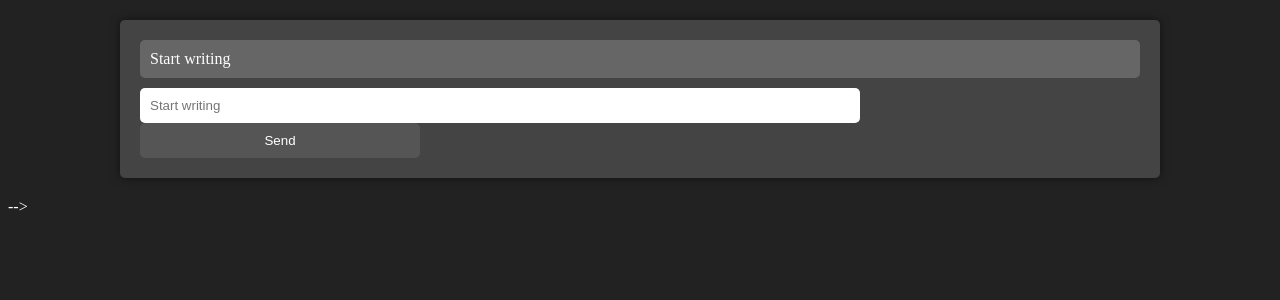
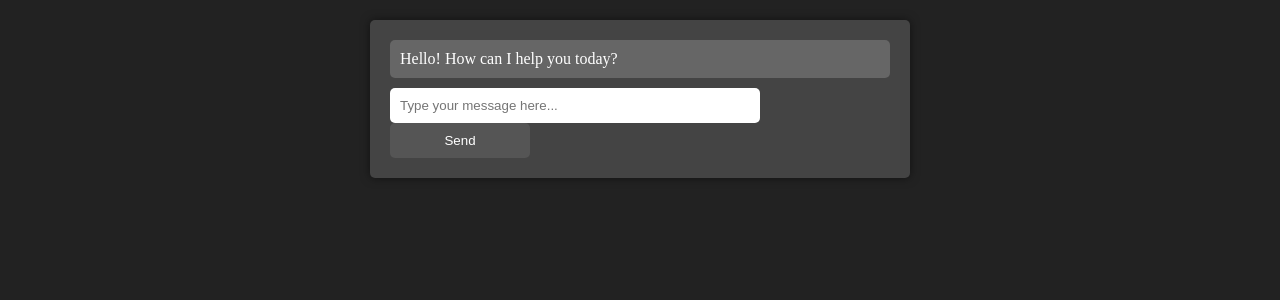
Before and after one commit to abhisingh977/talkgpt, a Flask app: page / in a window 1280 px wide. Shown: the top 300 px of the page. Run offline with Flask 2, Linux system fonts and the light colour scheme.

Commit message:
chat workinggit status

```diff
--- a/main.py
+++ b/main.py
@@ -1,43 +1,46 @@
 from flask import Flask, jsonify, request, render_template
-# from transformers import GPT2Tokenizer, GPT2LMHeadModel
-
+import os
+from transformers import GPT2Tokenizer, GPT2LMHeadModel
 app = Flask(__name__)
 
-# tokenizer = GPT2Tokenizer.from_pretrained("gpt2")
-# model = GPT2LMHeadModel.from_pretrained("/home/abhishek/abhi/gita/iss/good_model/checkpoint-4000-1")
+tokenizer = GPT2Tokenizer.from_pretrained("/app/model/")
+model = GPT2LMHeadModel.from_pretrained("/app/model/")
 #     # "/home/abhishek/abhi/gita/iss/good_model/checkpoint-3000-2"
 
-max_length = 75
+max_length = 60
 
 @app.route("/")
 def index():
     return render_template("index.html")
 
 
-# @app.route("/process-message", methods=["POST"])
-# def process_text():
-#     text = request.json["message"]
-#     # response = {'message': 'I received your message: ' + text}
-#     print(text)
+@app.route("/process-message", methods=["POST"])
+def process_text():
+    chatbot_response = ""
+    if data['response'] != '':
+        chatbot_response = data['response']
+
+    elif data['response'] == '':
+        user_input = chatbot_response + data['message']
+        print(user_input)
+        inputs = tokenizer.encode(user_input, return_tensors="pt")
+        outputs = model.generate(
+            inputs,
+            do_sample=True,
+            max_new_tokens=max_length,
+            pad_token_id=model.config.eos_token_id,
+            top_k=30,
+            early_stopping=True,
+            top_p=0.95,
+            repetition_penalty=20.0,
+        )
+        generated_text = tokenizer.decode(outputs[0], skip_special_tokens=True)
 
 
-#     inputs = tokenizer.encode(text, return_tensors="pt")
-#     outputs = model.generate(
-#         inputs,
-#         do_sample=True,
-#         max_new_tokens=max_length,
-#         pad_token_id=model.config.eos_token_id,
-#         top_k=50,
-#         early_stopping=True,
-#         top_p=0.95,
-#         repetition_penalty=50.0,
-#     )
+        data = {"message": generated_text[len(text):]}
 
-#     generated_text = tokenizer.decode(outputs[0], skip_special_tokens=True)
-#     data = {"message": generated_text[len(text):]}
-
-    # return jsonify(data)
+    return jsonify(data)
 
 
 if __name__ == "__main__":
-    app.run(debug=True)
+    app.run(debug=True, host="0.0.0.0", port=int(os.environ.get("PORT", 8080)))
--- /dev/null
+++ b/requirements.txt
@@ -0,0 +1,3 @@
+flask
+gunicorn
+transformers
--- a/templates/index.html
+++ b/templates/index.html
@@ -14,11 +14,11 @@
         border-radius: 5px;
         box-shadow: 0 0 10px rgba(0, 0, 0, 0.5);
         margin: 20px auto;
-        max-width: 1000px;
+        max-width: 500px;
       }
 
       #chatbot-messages {
-        max-height: 1000px;
+        max-height: 300px;
         overflow-y: auto;
       }
 
@@ -30,7 +30,7 @@
 
       .sent {
         background-color: #555;
-        text-align: left;
+        text-align: right;
       }
 
       .received {
@@ -58,14 +58,13 @@
   <body>
     <div id="chatbot-container">
       <div id="chatbot-messages">
-        <div class="message received">Start writing</div>
+        <div class="message received">Hello! How can I help you today?</div>
       </div>
       <form id="chatbot-form" onsubmit="submitForm(); return false;">
-        <input type="text" id="chatbot-input" placeholder="Start writing">
+        <input type="text" id="chatbot-input" placeholder="Type your message here...">
         <button type="submit">Send</button>
       </form>
     </div>
-
     <script>
       function submitForm() {
         var input = document.getElementById("chatbot-input").value;
@@ -84,7 +83,7 @@
         fetch('/process-message', {
           method: 'POST',
           headers: {'Content-Type': 'application/json'},
-          body: JSON.stringify({'message': input})
+          body: JSON.stringify({'message': input, 'response': ''})
         })
         .then(response => response.json())
         .then(data => {
@@ -93,92 +92,15 @@
           chatbotMessage.className = "message received";
           chatbotMessage.innerHTML = data.message;
           messages.appendChild(chatbotMessage);
+
+          // Send chatbot response and next user input back to server
+          fetch('/process-message', {
+            method: 'POST',
+            headers: {'Content-Type': 'application/json'},
+            body: JSON.stringify({'message': '', 'response': data.message})
+          });
         });
       }
     </script>
   </body>
 </html>
-
-
-
-
-
-
-
-
-
-
-
-
-
-
-
-
-
-
-
-
-<!-- <!DOCTYPE html>
-<html>
-  <head>
-    <title>Chatbot Example</title>
-  </head>
-  <body>
-    <div id="chatbot-container">
-      <div id="chatbot-messages">
-        <div class="message received">Hello! How can I help you today?</div>
-      </div>
-      <form id="chatbot-form" onsubmit="submitForm(); return false;">
-        <input type="text" id="chatbot-input" placeholder="Type your message here...">
-        <button type="submit">Send</button>
-      </form>
-    </div>
-
-    <script>
-      function submitForm() {
-        var input = document.getElementById("chatbot-input").value;
-        var messages = document.getElementById("chatbot-messages");
-
-        // Add user message to chat window
-        var userMessage = document.createElement("div");
-        userMessage.className = "message sent";
-        userMessage.innerHTML = input;
-        messages.appendChild(userMessage);
-
-        // Clear input field
-        document.getElementById("chatbot-input").value = "";
-
-        // Send message to server
-        fetch('/process-message', {
-          method: 'POST',
-          headers: {'Content-Type': 'application/json'},
-          body: JSON.stringify({'message': input})
-        })
-        .then(response => response.json())
-        .then(data => {
-          // Add chatbot message to chat window
-          var chatbotMessage = document.createElement("div");
-          chatbotMessage.className = "message received";
-          chatbotMessage.innerHTML = data.message;
-          messages.appendChild(chatbotMessage);
-        });
-      }
-    </script>
-  </body>
-</html>
-
-
-<!-- <!DOCTYPE html>
-<html>
-  <head>
-    <title>Text Input Example</title>
-  </head>
-  <body>
-    <h1>Enter some text:</h1>
-    <form action="/process-text" method="post">
-      <label for="input-text">Text:</label>
-      <input type="text" id="input-text" name="input-text">
-      <button type="submit">Submit</button>
-    </form>
-  </body>
-</html> --> -->
```
Also changed, not shown: 2 other files.
